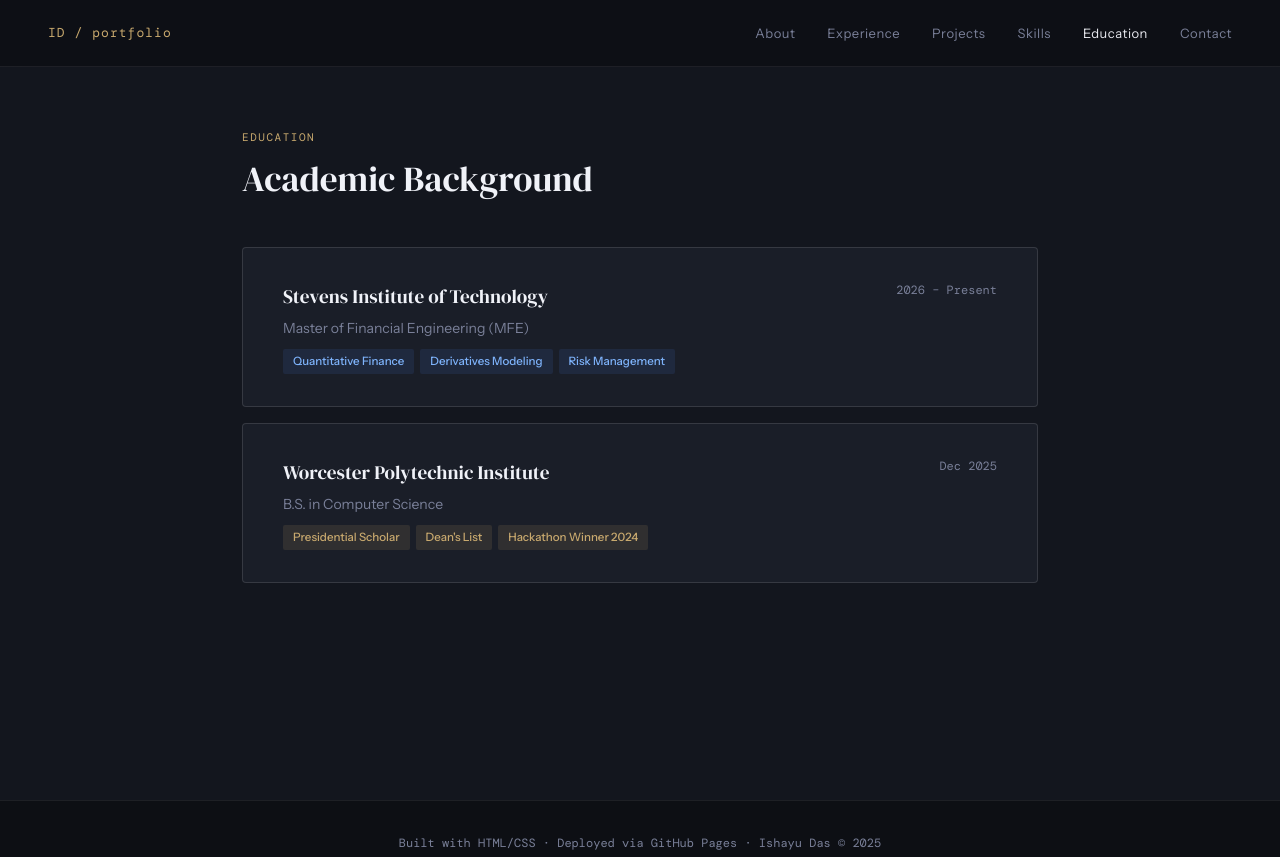
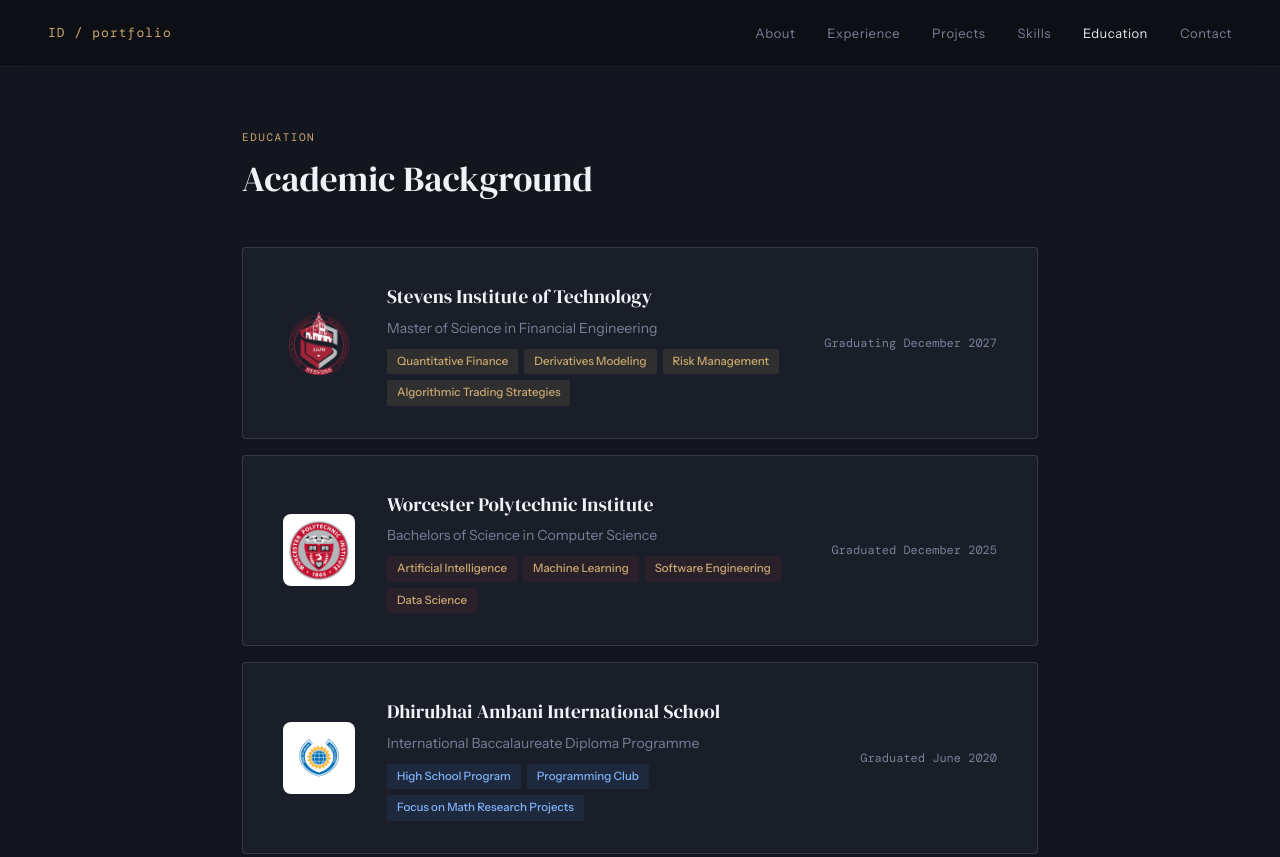
Before and after one commit to IshayuD/ishayud.github.io, a plain HTML site: page education.html in a window 1280 px wide. Shown: the top 857 px of the page. Drawn offline with nearby package versions, Linux system fonts and the light colour scheme.

Commit message:
Education Changes

```diff
--- a/education.html
+++ b/education.html
@@ -8,6 +8,29 @@
   <link rel="preconnect" href="https://fonts.gstatic.com" crossorigin />
   <link href="https://fonts.googleapis.com/css2?family=DM+Serif+Display:ital@0;1&family=DM+Mono:wght@400;500&family=Instrument+Sans:wght@400;500;600&display=swap" rel="stylesheet" />
   <link rel="stylesheet" href="style.css" />
+  <style>
+    .edu-card {
+      display: flex;
+      align-items: center;
+      gap: 2rem;
+      flex-wrap: wrap;
+    }
+    .edu-logo {
+      width: 72px;
+      height: 72px;
+      object-fit: contain;
+      border-radius: 8px;
+      background: #fff;
+      padding: 6px;
+      flex-shrink: 0;
+    }
+    .edu-logo.dark-bg {
+      background: #1a1e28;
+      padding: 4px;
+    }
+    .edu-body { flex: 1; min-width: 200px; }
+    .edu-right { margin-left: auto; }
+  </style>
 </head>
 <body>
 
@@ -16,30 +39,51 @@
       <div class="section-label">education</div>
       <h2>Academic Background</h2>
 
-      <div class="edu-card">
-        <div>
+      <!-- Stevens -->
+      <div class="edu-card" style="background: var(--bg3); border: 0.5px solid var(--border2); border-radius: 4px; padding: 2rem 2.5rem; margin-bottom: 1rem;">
+        <img src="images/stevens.png" alt="Stevens Institute of Technology logo" class="edu-logo dark-bg" />
+        <div class="edu-body">
           <div class="edu-school">Stevens Institute of Technology</div>
-          <div class="edu-degree">Master of Financial Engineering (MFE)</div>
+          <div class="edu-degree">Master of Science in Financial Engineering</div>
           <div class="edu-badges">
-            <span class="badge badge-blue">Quantitative Finance</span>
-            <span class="badge badge-blue">Derivatives Modeling</span>
-            <span class="badge badge-blue">Risk Management</span>
+            <span class="badge badge-gold">Quantitative Finance</span>
+            <span class="badge badge-gold">Derivatives Modeling</span>
+            <span class="badge badge-gold">Risk Management</span>
+            <span class="badge badge-gold">Algorithmic Trading Strategies</span>
           </div>
         </div>
-        <div class="edu-date">2026 – Present</div>
+        <div class="edu-right edu-date">Graduating December 2027</div>
       </div>
 
-      <div class="edu-card">
-        <div>
+      <!-- WPI -->
+      <div class="edu-card" style="background: var(--bg3); border: 0.5px solid var(--border2); border-radius: 4px; padding: 2rem 2.5rem; margin-bottom: 1rem;">
+        <img src="images/wpi.png" alt="Worcester Polytechnic Institute logo" class="edu-logo" />
+        <div class="edu-body">
           <div class="edu-school">Worcester Polytechnic Institute</div>
-          <div class="edu-degree">B.S. in Computer Science</div>
+          <div class="edu-degree">Bachelors of Science in Computer Science</div>
           <div class="edu-badges">
-            <span class="badge badge-gold">Presidential Scholar</span>
-            <span class="badge badge-gold">Dean's List</span>
-            <span class="badge badge-gold">Hackathon Winner 2024</span>
+            <span class="badge badge-red">Artificial Intelligence</span>
+            <span class="badge badge-red">Machine Learning</span>
+            <span class="badge badge-red">Software Engineering</span>
+            <span class="badge badge-red">Data Science</span>
           </div>
         </div>
-        <div class="edu-date">Dec 2025</div>
+        <div class="edu-right edu-date">Graduated December 2025</div>
+      </div>
+
+      <!-- DAIS -->
+      <div class="edu-card" style="background: var(--bg3); border: 0.5px solid var(--border2); border-radius: 4px; padding: 2rem 2.5rem; margin-bottom: 1rem;">
+        <img src="images/dais.png" alt="Dhirubhai Ambani International School logo" class="edu-logo" />
+        <div class="edu-body">
+          <div class="edu-school">Dhirubhai Ambani International School</div>
+          <div class="edu-degree">International Baccalaureate Diploma Programme</div>
+          <div class="edu-badges">
+            <span class="badge badge-blue">High School Program</span>
+            <span class="badge badge-blue">Programming Club</span>
+            <span class="badge badge-blue">Focus on Math Research Projects</span>
+          </div>
+        </div>
+        <div class="edu-right edu-date">Graduated June 2020</div>
       </div>
 
     </div>
--- a/style.css
+++ b/style.css
@@ -128,6 +128,7 @@
 .badge { font-size: 11.5px; padding: 3px 10px; border-radius: 2px; font-weight: 500; }
 .badge-gold { background: rgba(200,169,110,0.12); color: var(--accent); }
 .badge-blue { background: var(--tag-bg); color: var(--tag-text); }
+.badge-red { background: rgba(155, 54, 57,0.12); color: var(--accent); }
 
 /* ── FOOTER ── */
 footer {
```
Also changed, not shown: images/dais.png (added), images/stevens.png (added), images/wpi.png (added).
